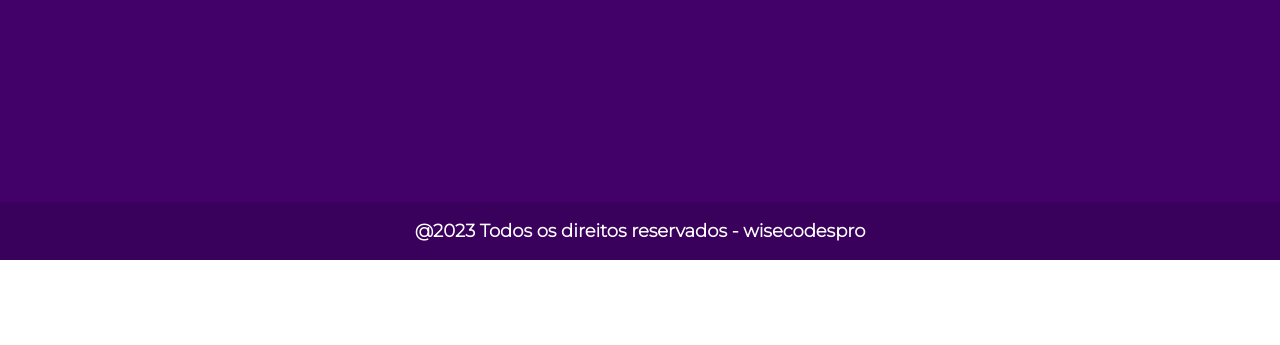
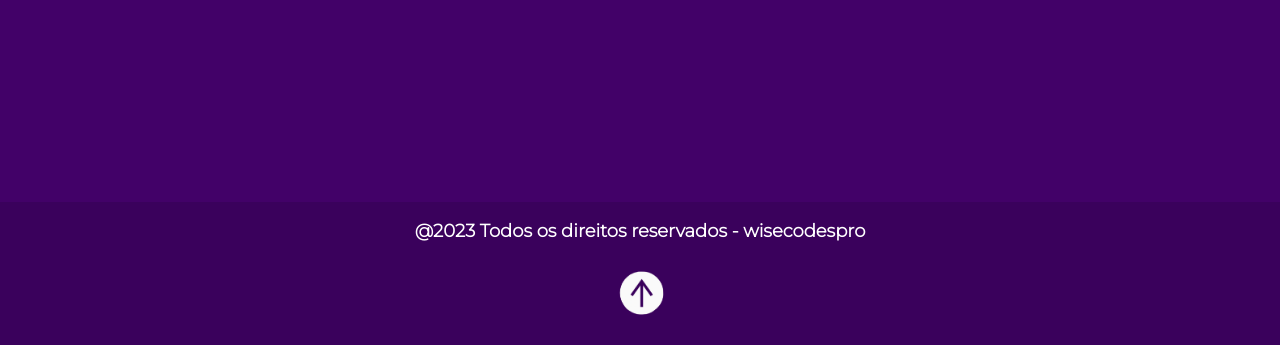
Before and after one commit to Edivaldo2004/wisecodes, a website: page index.html in a window 1280 px wide. Shown: the part 4018-4363 px from the top of the page. Before the commit the page ends 4278 px from the top, so only its background shows below. Drawn offline with nearby package versions, Linux system fonts and the light colour scheme.

Commit message:
Adicionando seta para subir

```diff
--- a/css/style.css
+++ b/css/style.css
@@ -199,4 +199,15 @@ body {
     padding: 18px 18px 18px 18px;
     font-size: 12px;
   }
+
+   .seta2{
+    height: 60px;
+    margin: auto;
+    margin-top: 2%;
+    bottom: 10px;
+    display: flex;
+    align-items: center;
+    justify-content: center;
+ }
+
 }
--- a/index.html
+++ b/index.html
@@ -36,6 +36,7 @@
 
         <a name="nav-seta"></a>
 
+
         <img id="menu" src="img/icon-menu.png" data-aos="fade-left" alt="menu" onclick="Mostrar()">
 
         <div id="links" style="display: none;">
@@ -45,7 +46,7 @@
           <h2 class="contact">Contact</h2>
         </div>
 
-
+        <a name="nav-seta2"></a>
         <div id="links2" data-aos="fade-up">
           <h2 class="link"><a href="#bem-vindo" class="link-menu">INICIO</h2></a>
           <h2 class="link"><a href="#services" class="link-menu">SERVIÇOS</a></h2>
@@ -195,6 +196,8 @@
 
      <h2 class="footer-h2">@2023 Todos os direitos reservados - wisecodespro</h2>
 
+     <a href="#services"><img src="img/seta2.png" class="seta2" /></a>
+
     </footer>
 
     <script src="js/script.js"></script>
```
Also changed, not shown: img/seta2.png (added).
